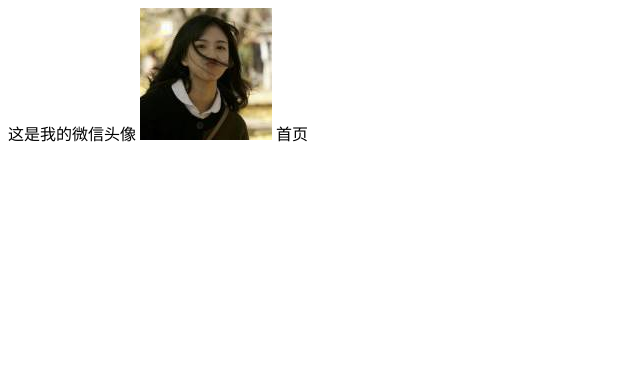
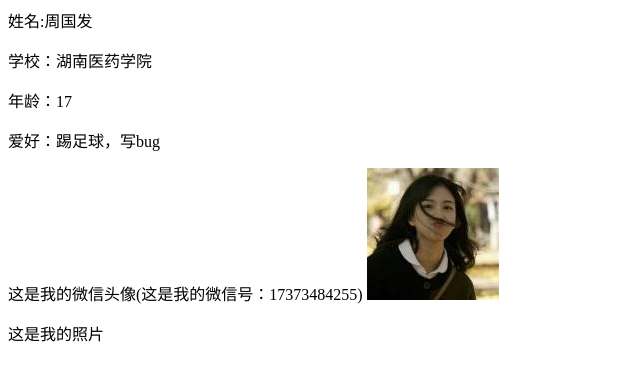
Before and after one commit to zgfxq/zgfxq.github.io, a plain HTML site: page index.html in a window 1280 px wide. Shown: the whole page, without its empty margins (0-640 px from the left). Drawn offline with Linux system fonts and the light colour scheme.

Commit message:
Update index.html

```diff
--- a/index.html
+++ b/index.html
@@ -1,4 +1,8 @@
 <title>周国发的个人博客</title>
-<p>这是我的微信头像
+<p>姓名:周国发
+<P>学校：湖南医药学院
+<p>年龄：17
+<p>爱好：踢足球，写bug
+<p>这是我的微信头像(这是我的微信号：17373484255)
 <img src="//github.com/zgfxq/zgfxq.github.io/blob/master/1b582a9296a3f7d6a9f5e31853012f5f.jpg?raw=true" alt="这是我的微信头像">
-<span>首页</span>
+<p>这是我的照片
```
